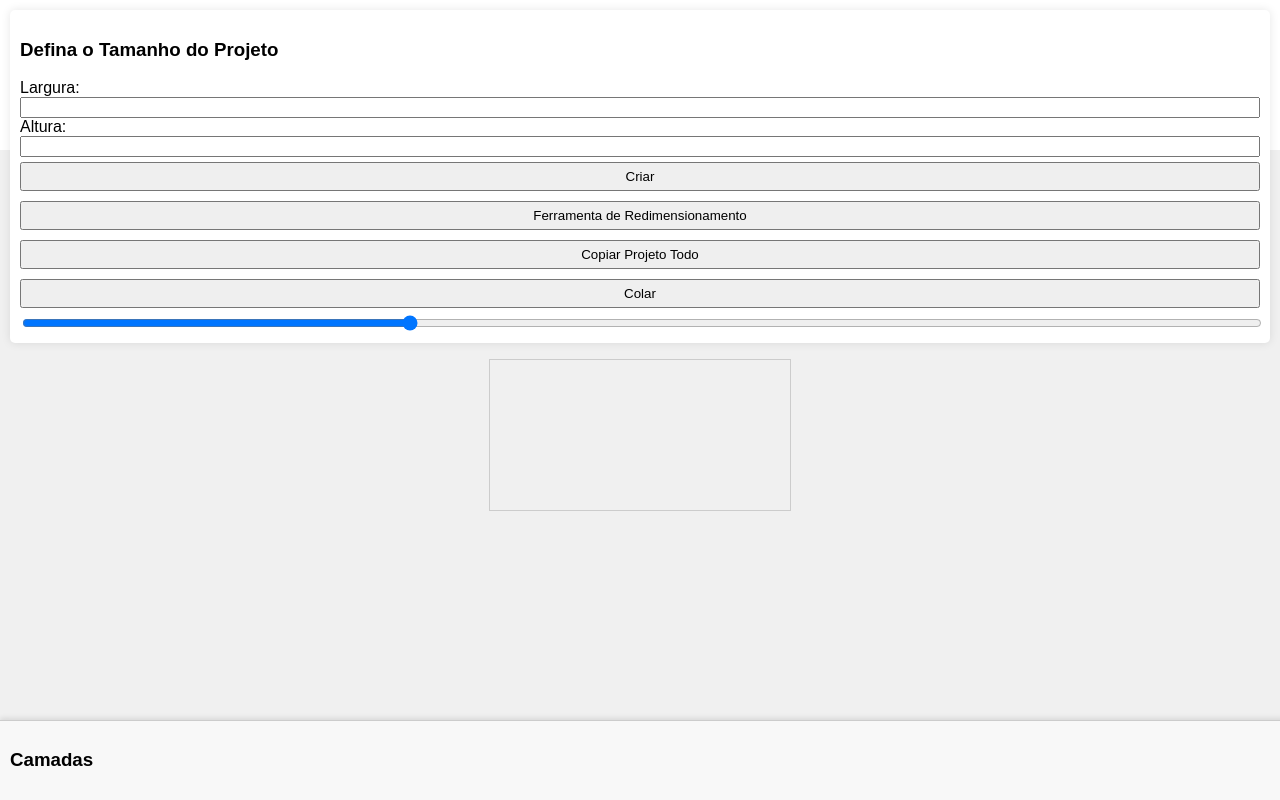
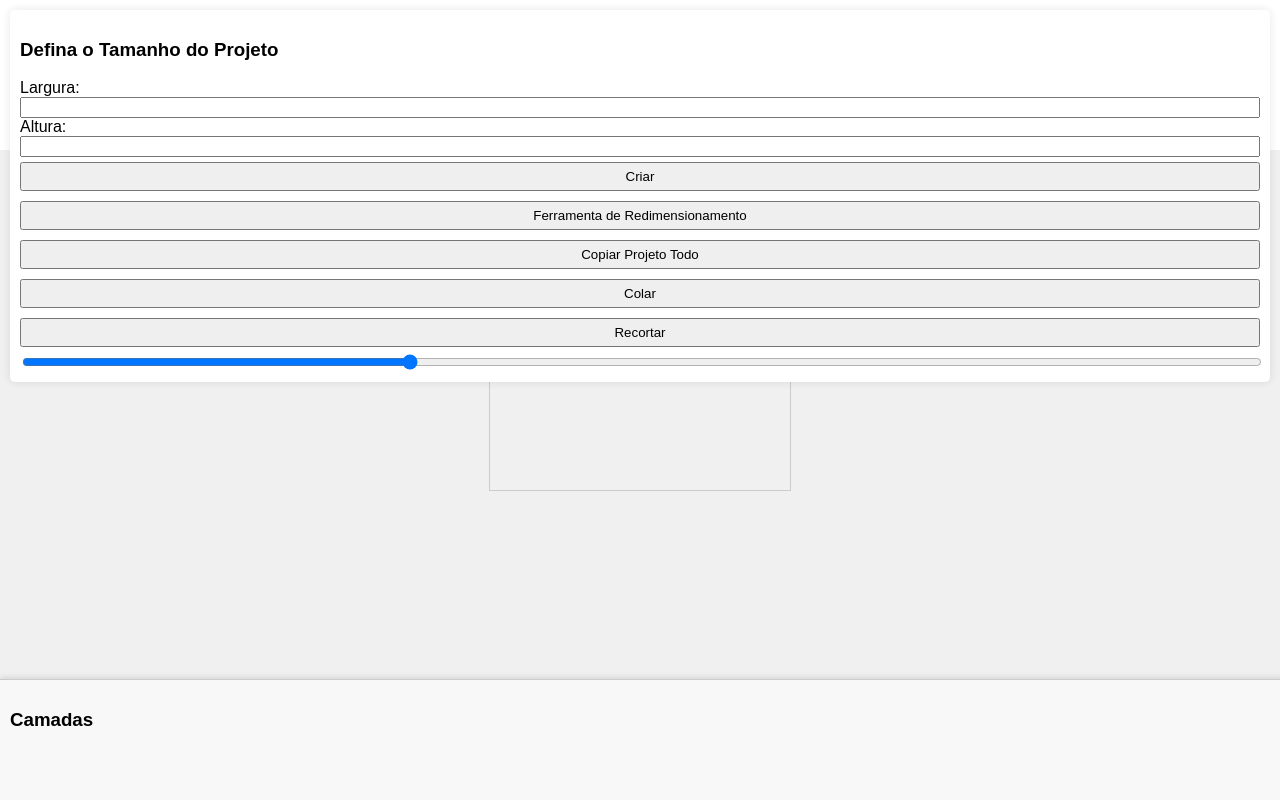
Before and after one commit to j9rbl/testecorretor, a plain HTML site: page index.html in a window 1280 px wide. Drawn offline with Linux system fonts and the light colour scheme.

Commit message:
Update index.html

```diff
--- a/index.html
+++ b/index.html
@@ -39,6 +39,7 @@
         }
         #layers {
             width: 100%;
+            height: 100px; /* Altura fixa para a área de camadas */
             background: #f8f8f8;
             border-top: 1px solid #ccc;
             padding: 10px;
@@ -46,6 +47,7 @@
             position: relative;
             display: flex;
             overflow-x: auto;
+            overflow-y: hidden; /* Impedir rolagem vertical */
         }
         .layer {
             background: #fff;
@@ -126,6 +128,7 @@
         <input type="range" id="resize-slider" min="10" max="200" value="50" oninput="resizeLayer()">
         <button class="tool-btn" onclick="copyEntireProject()">Copiar Projeto Todo</button>
         <button class="tool-btn" onclick="pasteImage()">Colar</button>
+        <button class="tool-btn" onclick="cutEntireProject()">Recortar</button>
         <input type="range" id="zoom-slider" min="0.1" max="3" step="0.1" value="1" oninput="adjustZoom()">
     </div>
 
@@ -389,6 +392,11 @@
             }
         }
 
+        function cutEntireProject() {
+            selectAll();
+            cutLayer();
+        }
+
         function initializeDragAndDrop() {
             const layerList = document.getElementById('layer-list');
 
```
